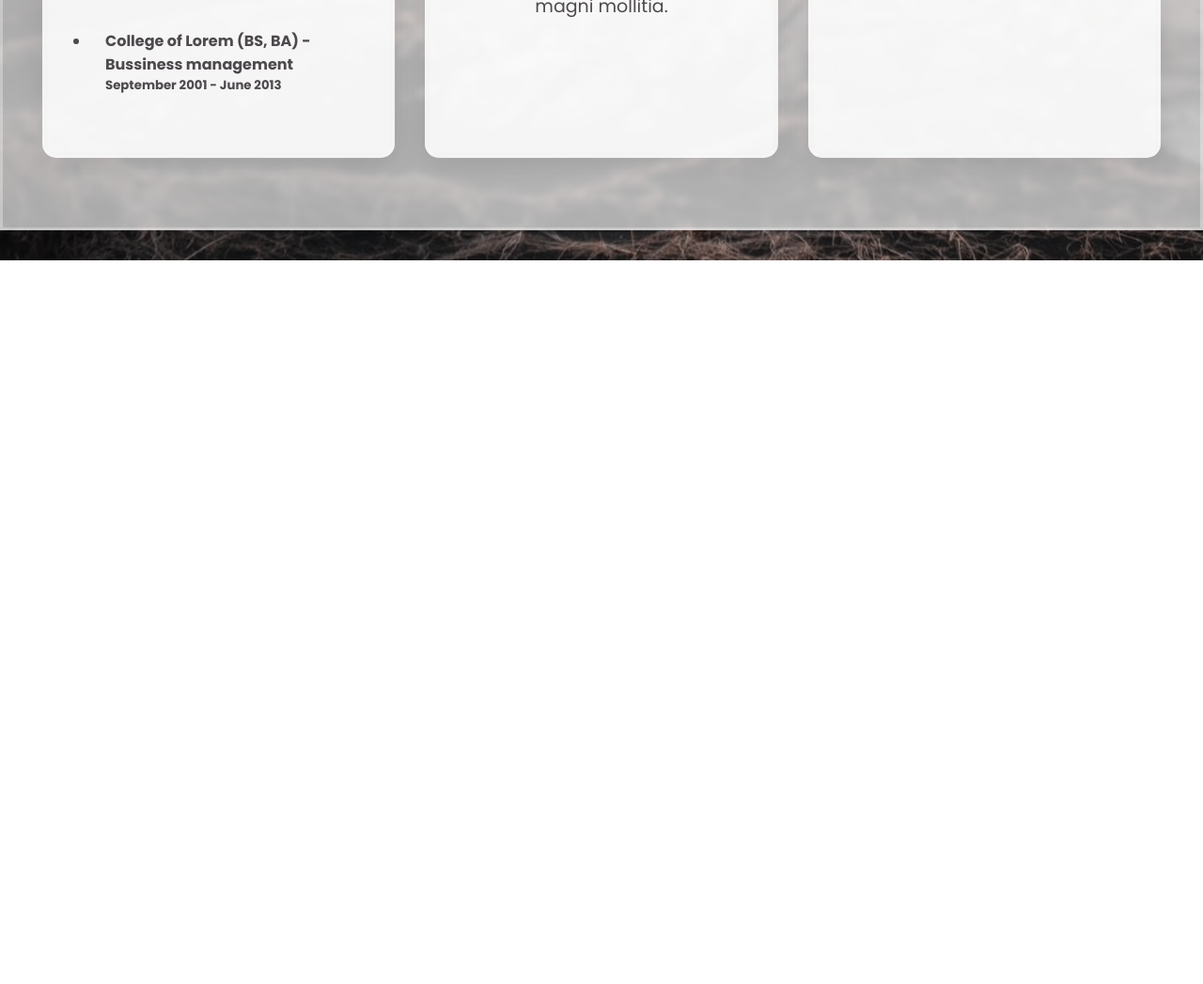
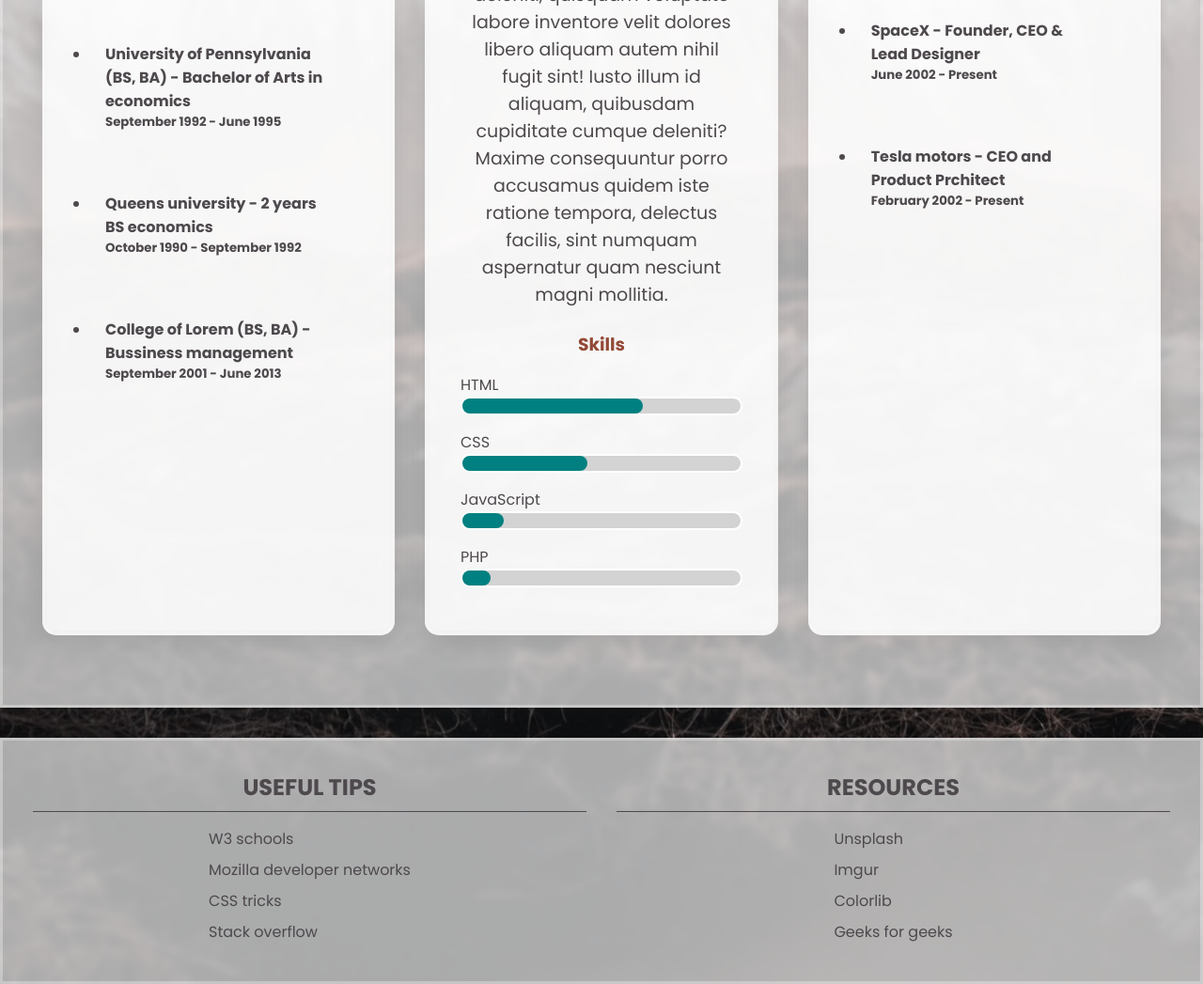
Before and after one commit to NedasKisi/BIT_PP3, a plain HTML site: page pages/experience.html in a window 1280 px wide. Shown: the part 785-1832 px from the top of the page at 94% size. Before the commit the page ends 1062 px from the top, so only its background shows below. Drawn offline with nearby package versions, Linux system fonts and the light colour scheme; files that its build step writes are made by us from their sources.

Commit message:
Added footer, progress bar, RWD

```diff
--- a/pages/experience.html
+++ b/pages/experience.html
@@ -59,7 +59,15 @@
     <div class="container">
       <div class="wrapper">
         <section class="hero">
-          <div class="welcomeHead"></div>
+          <div class="welcomeHead">
+            <div class="img_holder">
+              <img
+                class="portrait"
+                src="../images/portrait.jpg"
+                alt="my_picture"
+              />
+            </div>
+          </div>
           <div>
             <h1>Learn more about me from my experiences and education!</h1>
           </div>
@@ -105,6 +113,33 @@
                   mollitia.
                 </p>
               </div>
+              <h3 class="h3_title">Skills</h3>
+              <div class="skills">
+                <div class="progress-bar">
+                  <div class="progress-bar__title">HTML</div>
+                  <div class="progress-bar__wrapper">
+                    <div class="progress-bar__fill"></div>
+                  </div>
+                </div>
+                <div class="progress-bar">
+                  <div class="progress-bar__title">CSS</div>
+                  <div class="progress-bar__wrapper">
+                    <div class="progress-bar__fill"></div>
+                  </div>
+                </div>
+                <div class="progress-bar">
+                  <div class="progress-bar__title">JavaScript</div>
+                  <div class="progress-bar__wrapper">
+                    <div class="progress-bar__fill"></div>
+                  </div>
+                </div>
+                <div class="progress-bar">
+                  <div class="progress-bar__title">PHP</div>
+                  <div class="progress-bar__wrapper">
+                    <div class="progress-bar__fill"></div>
+                  </div>
+                </div>
+              </div>
             </div>
             <aside class="aside__right">
               <div class="experience_list">
@@ -129,5 +164,25 @@
         </div>
       </div>
     </div>
+    <footer>
+      <div class="footer">
+        <h4>Useful tips</h4>
+        <ul>
+          <li><a href="#">W3 schools</a></li>
+          <li><a href="#">Mozilla developer networks</a></li>
+          <li><a href="#">CSS tricks</a></li>
+          <li><a href="#">Stack overflow</a></li>
+        </ul>
+      </div>
+      <div class="footer">
+        <h4>Resources</h4>
+        <ul>
+          <li><a href="#">Unsplash</a></li>
+          <li><a href="#">Imgur</a></li>
+          <li><a href="#">Colorlib</a></li>
+          <li><a href="#">Geeks for geeks</a></li>
+        </ul>
+      </div>
+    </footer>
   </body>
 </html>
--- a/styles/_gallery.scss
+++ b/styles/_gallery.scss
@@ -22,6 +22,7 @@
     transition: all ease 300ms;
     &:hover {
       opacity: 1;
+      transform: scale(1.15); //zoom in picture
     }
   }
 
--- a/styles/_layout.scss
+++ b/styles/_layout.scss
@@ -14,6 +14,8 @@ body {
   margin: auto;
   color: $light-grey;
 }
+
+/* ..............CONTAINER............ */
 
 .container {
   display: flex;
@@ -35,6 +37,7 @@ aside,
   border: 3px solid rgba(255, 255, 255, 0.31);
 }
 
+/* ..............WRAPPER.............. */
 .wrapper {
   display: flex;
   flex-flow: row wrap;
@@ -42,18 +45,18 @@ aside,
   margin: 2rem 0;
   width: 100%;
 
-  .main {
+  .main { // .wrapper .main {}
     align-self: stretch;
 
-    &__wrapper {
+    &__wrapper { // .main__wrapper {}
       display: flex;
       height: 100%;
     }
   }
-  .hero {
+  .hero { // .wrapper .hero {}
     align-self: center;
   }
-  > * {
+  > * { // .wrapper > *
     padding: 10px;
     flex: 1 100%;
   }
@@ -63,10 +66,12 @@ aside,
   justify-content: center;
 }
 
+/* ..............PORTRAIT.............. */
 .portrait {
   height: 300px;
   background: #ffffff;
   border-radius: 150px 75px 175px 15px;
+
 }
 .imageHolder {
   display: inline-block;
@@ -94,6 +99,8 @@ h1 {
   padding-top: 2rem;
   font-size: 35px;
 }
+// ********91 iki95***********
+/* ..............ASIDE................ */
 aside,
 .main__content {
   margin: 1rem;
@@ -110,7 +117,52 @@ aside {
   width: 100%;
 }
 
+/* ..............FOOTER............... */
+footer {
+  bottom: 0;
+  padding: 1rem;
+  width: 100%;
+  display: flex;
+  background: rgba(255, 255, 255, 0.65);
+}
+.footer {
+  display: flex;
+  padding: 1rem;
+  width: 100%;
+  flex-direction: column;
+  align-items: center;
+  & h4 {
+    width: 100%;
+    text-align: center;
+    padding-bottom: 0.5rem;
+    margin-bottom: 1rem;
+    border-bottom: 1px solid $light-grey;
+    text-transform: uppercase;
+    font-size: 1.5rem;
+  }
+  & li {
+    margin-bottom: 0.5rem;
+    list-style: none;
+    & a {
+      color: $light-grey;
+      text-decoration: none;
+      &:hover {
+        color: $orange-brown;
+      }
+      &:visited {
+        color: $light-grey;
+      }
+    }
+  }
 
+}
+
+.footer ul li a:hover {
+  color: #924836;
+}
+
+
+/* ..............MAIN................. */
 .main {
   text-align: center;
   margin: 1rem;
@@ -135,14 +187,3 @@ h2,
   text-align: left;
   margin: 2rem;
 }
-
-
-$light-grey:#4d494d;
-$orange-brown: #924836;
-
-
-@mixin flexRowWrap($justify) {
-  display: flex;
-  flex-flow: row wrap;
-  justify-content: $justify;
-}
--- /dev/null
+++ b/styles/_media.scss
@@ -0,0 +1,54 @@
+/* ..............MEDIA/RESPONSIVE.............. */
+@media all and (max-width: 480px) {
+  .navigation {
+    flex-flow: column wrap;
+    padding: 0;
+    a {
+      text-align: center;
+      padding: 10px;
+      border-top: 1px solid rgba(255, 255, 255, 0.3);
+      border-bottom: 1px solid rgba(0, 0, 0, 0.1);
+    }
+
+    li:last-of-type a {
+      border-bottom: none;
+    }
+  }
+  .main {
+    background: transparent;
+    border: none;
+    box-shadow: none;
+    margin: 0;
+    padding: 0;
+  }
+  .main__wrapper {
+    background: transparent;
+  }
+  .contact__details,
+  .social__details {
+    flex-direction: column;
+  }
+  footer {
+    flex-direction: column;
+  }
+  .footer {
+    display: flex;
+    flex-direction: column;
+    ul{
+      align-self: flex-start;
+    }
+  }
+}
+
+@media all and (max-width: 1200px) {
+  .main__wrapper {
+    flex-wrap: wrap;
+  }
+  .contact__details,
+  .social__details {
+    display: flex;
+    flex-wrap: wrap;
+    justify-content: center;
+    column-gap: 24px;
+  }
+}
--- /dev/null
+++ b/styles/_mixins.scss
@@ -0,0 +1,10 @@
+$light-grey:#4d494d;
+$orange-brown: #924836;
+
+
+
+@mixin flexRowWrap($justify) {
+  display: flex;
+  flex-flow: row wrap;
+  justify-content: $justify;
+}
--- /dev/null
+++ b/styles/_progressBar.scss
@@ -0,0 +1,32 @@
+.skills {
+  width: fit-content;
+  margin: auto;
+}
+.progress-bar {
+  margin-bottom: 1rem;
+
+  &__wrapper {
+    background: rgb(211, 211, 211);
+    width: 300px;
+    height: 20px;
+    border: 2px solid rgb(255, 255, 255);
+    border-radius: 10px;
+  }
+  &__fill {
+    background: rgb(0, 128, 128);
+    height: 100%;
+    border-radius: 10px;
+  }
+  &:first-child .progress-bar__fill {
+    width: 65%;
+  }
+  &:nth-child(2) .progress-bar__fill {
+    width: 45%;
+  }
+  &:nth-child(3) .progress-bar__fill {
+    width: 15%;
+  }
+  &:last-child .progress-bar__fill{
+    width: 10%;
+  }
+}
```
Also changed, not shown: index.html (+20 -0 lines), pages/contact.html (+28 -0 lines), pages/projects.html (+22 -1 lines), styles.css (deleted), 1 other file.
